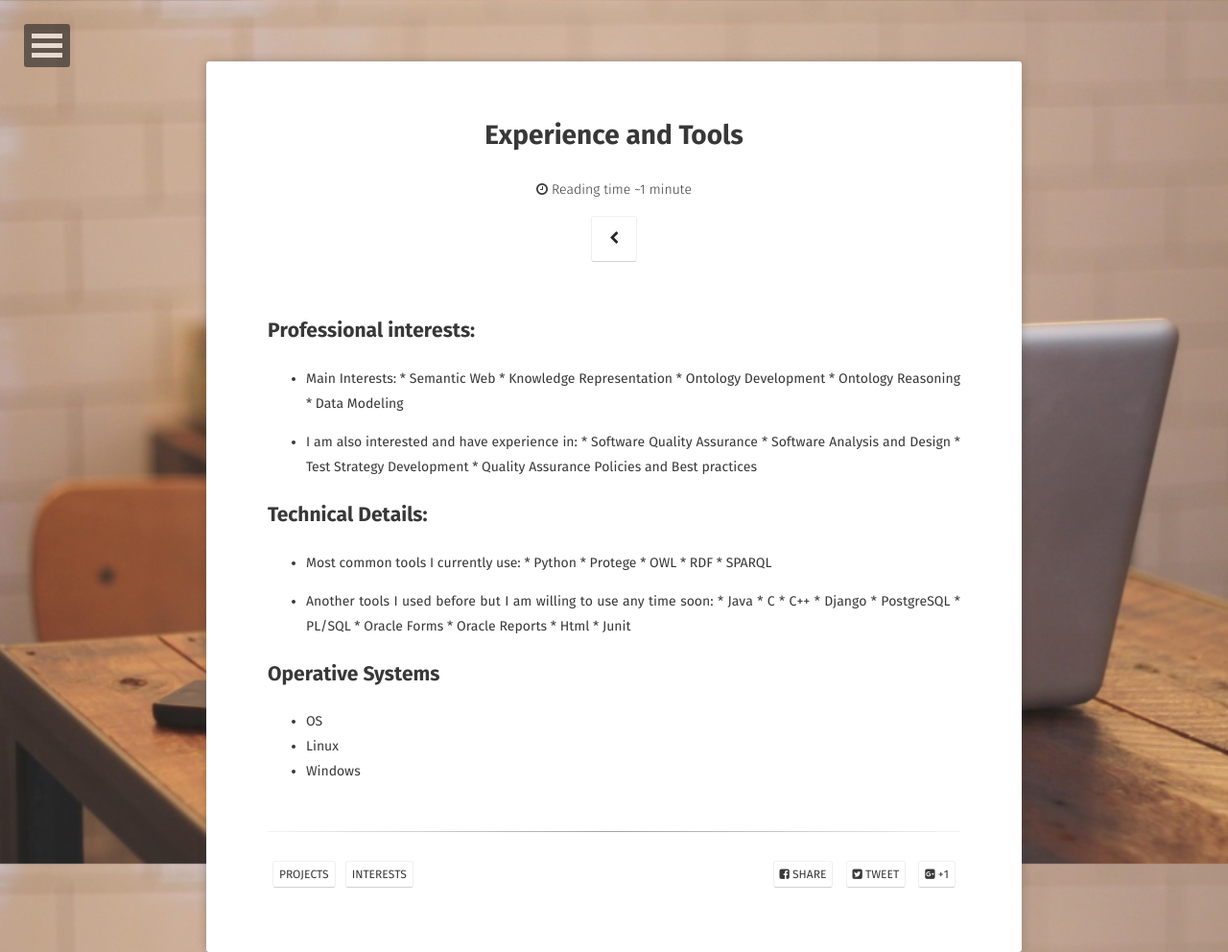
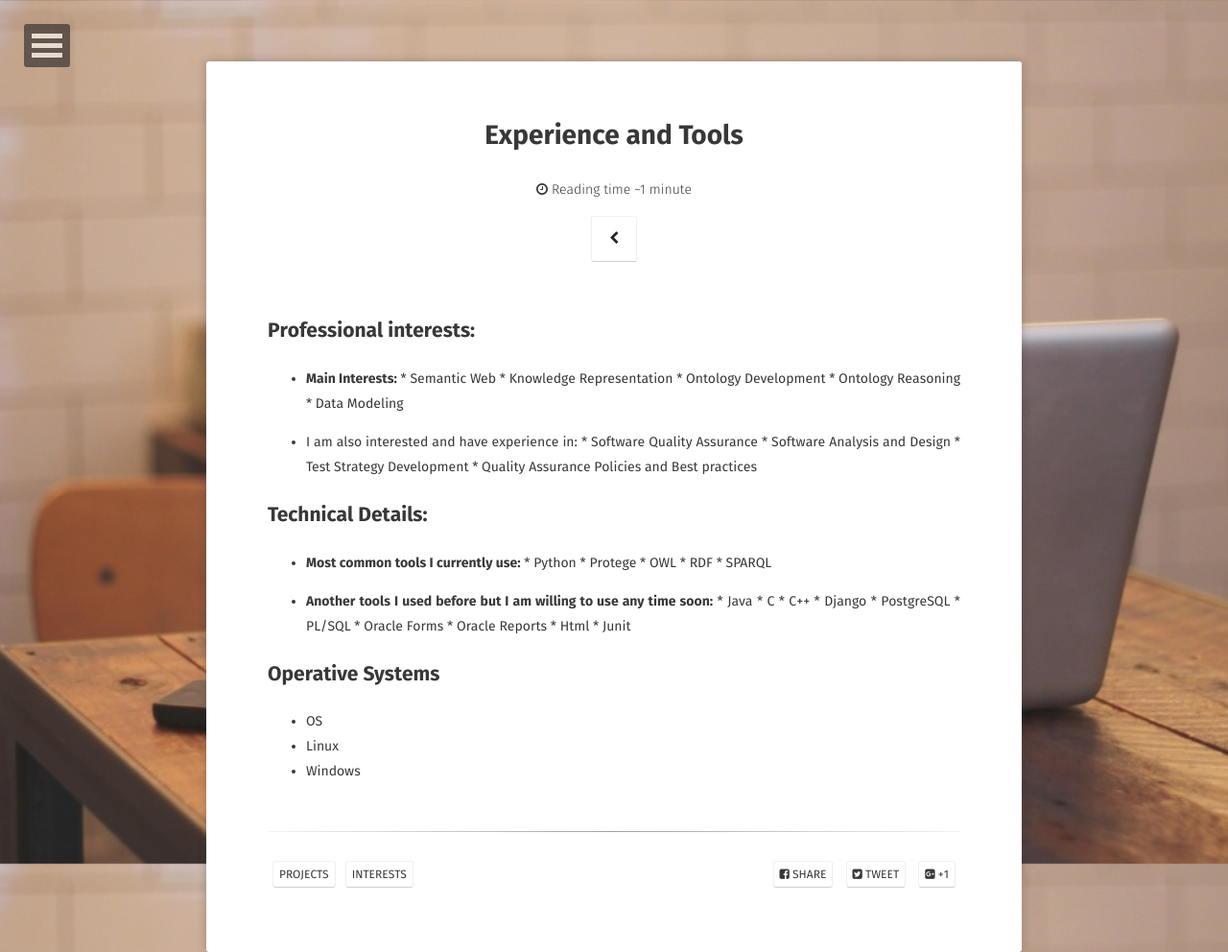
Before and after one commit to lcomet/linamolinascomet, a Jekyll site: the page built from projects/index.md, in a window 1280 px wide. Shown: the whole page at 96% size. Built offline with Jekyll 4.4.1, drawn with Linux system fonts in a browser that asks for light colours; some web fonts are replaced.

```diff
--- a/projects/index.md
+++ b/projects/index.md
@@ -7,7 +7,7 @@ comments: false
 ---
 
 ## Professional interests:
-* Main Interests:
+* __Main Interests:__
               * Semantic Web
               * Knowledge Representation
               * Ontology Development
@@ -22,14 +22,14 @@ comments: false
 
 ## Technical Details:
 
-* Most common tools I currently use:
+* __Most common tools I currently use:__
               * Python
               * Protege
               * OWL
               * RDF
               * SPARQL
 
-* Another tools I used before but I am willing to use any time soon:
+* __Another tools I used before but I am willing to use any time soon:__
               * Java
               * C
               * C++
```
Also changed, not shown: 1 other file.
